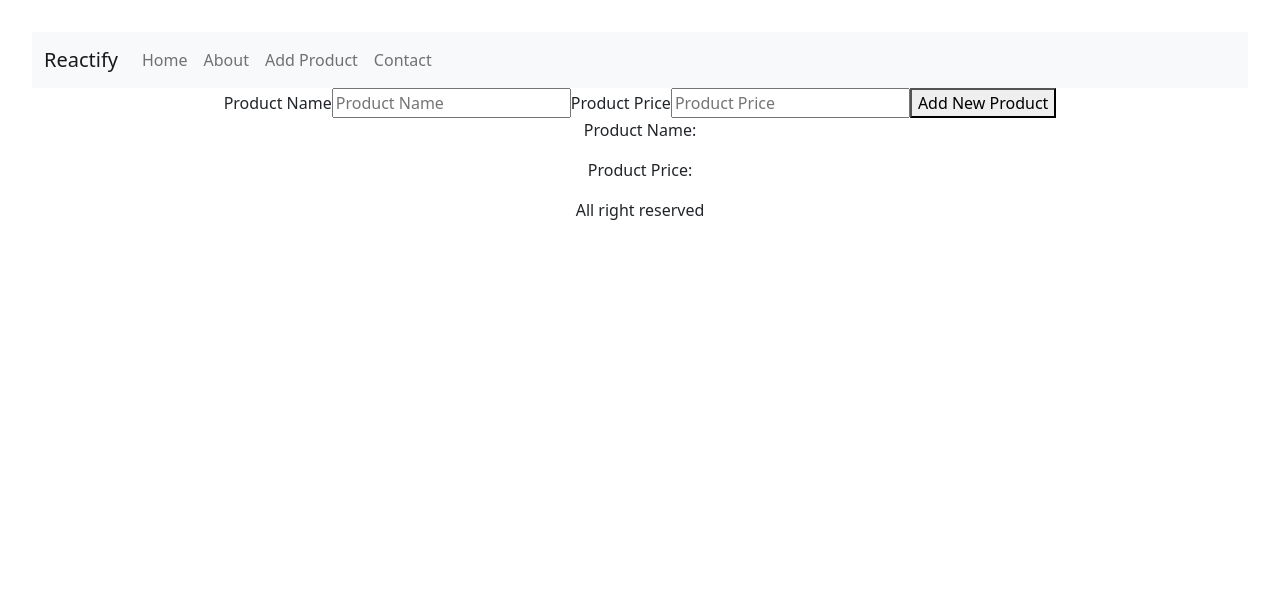
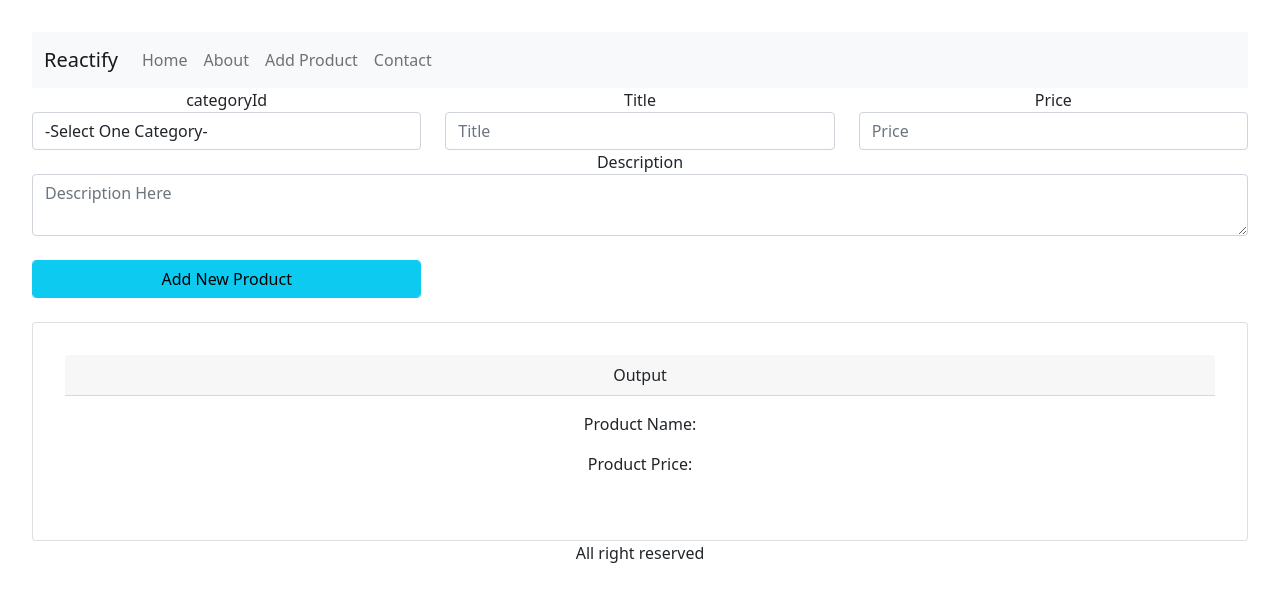
Before and after one commit to shohanean/rectify, a React (Vite) app: page /add-product in a window 1280 px wide. Shown: the top 602 px of the page. Built offline with nearby package versions, Linux system fonts and the light colour scheme.

Commit message:
product updated

```diff
--- a/src/App.jsx
+++ b/src/App.jsx
@@ -6,6 +6,7 @@ import About from "./pages/About";
 import Contact from "./pages/Contact";
 import Details from "./pages/Details";
 import AddProduct from "./pages/AddProduct";
+import NotFound from "./pages/errors/NotFound";
 import {
   createRoutesFromElements,
   createBrowserRouter,
@@ -22,6 +23,7 @@ const App = () => {
         <Route path="/about" element={<About />} />
         <Route path="/add-product" element={<AddProduct />} />
         <Route path="/contact" element={<Contact />} />
+        <Route path="*" element={<NotFound />} />
       </Route>
     )
   );
--- a/src/components/Card.jsx
+++ b/src/components/Card.jsx
@@ -1,7 +1,8 @@
-import React from 'react'
-import { Link } from "react-router-dom";
+import React from "react";
+import { Link, useLocation } from "react-router-dom";
 
-const Card = ({id,name,image}) => {
+const Card = ({ id, name, image }) => {
+  let currentPath = useLocation().pathname.split("/")[1];
   return (
     <div className="col-3 mb-2">
       <div className="card">
@@ -9,11 +10,17 @@ const Card = ({id,name,image}) => {
         <div className="card-body">
           <p>{id}</p>
           <img width={150} src={image} alt="not found" />
-          <Link className="mt-3 btn btn-sm btn-info" to={`/details/${id}`}>Details</Link>
+          {currentPath == "details" ? (
+            <span className="badge bg-info">Price Here</span>
+          ) : (
+            <Link className="mt-3 btn btn-sm btn-info" to={`/details/${id}`}>
+              Details
+            </Link>
+          )}
         </div>
       </div>
     </div>
   );
-}
+};
 
-export default Card
+export default Card;
--- a/src/pages/AddProduct.jsx
+++ b/src/pages/AddProduct.jsx
@@ -1,9 +1,14 @@
 import React, { useState } from "react";
+import axios from "axios";
 
 const AddProduct = () => {
+  const [error, setError] = useState("");
   const [inputs, setInputs] = useState({
-    productName: "",
-    productPrice: "",
+    title: "",
+    price: "",
+    description: "",
+    categoryId: 1,
+    images: ["https://fastly.picsum.photos/id/588/640/640.jpg"],
   });
   const handleChange = (event) => {
     setInputs({
@@ -13,32 +18,80 @@ const AddProduct = () => {
   };
   const handleSubmit = (event) => {
     event.preventDefault();
-    alert("Product Name: " + inputs.productName);
-    alert("Product Price: " + inputs.productPrice);
+    axios
+      .post("https://api.escuelajs.co/api/v1/products/", inputs)
+      .then(function (response) {
+        console.log(response);
+      });
+    alert("Product Added Successfully!");
   };
   return (
     <>
       <form onSubmit={handleSubmit}>
-        <label>Product Name</label>
+        <div className="row">
+          <div className="form-group col-4">
+            <label>categoryId</label>
+            <select
+              name="categoryId"
+              className="form-control"
+              onChange={handleChange}
+            >
+              <option value="">-Select One Category-</option>
+              <option value="1">Rohit</option>
+              <option value="2">Electronics</option>
+              <option value="3">Furniture</option>
+            </select>
+            <small className="text-danger">{error}</small>
+          </div>
+          <div className="form-group col-4">
+            <label>Title</label>
             <input
+              className="form-control"
               type="text"
-          name="productName"
-          value={inputs.productName}
-          placeholder="Product Name"
+              name="title"
+              value={inputs.title}
+              placeholder="Title"
               onChange={handleChange}
             />
-        <label>Product Price</label>
+            <small className="text-danger">{error}</small>
+          </div>
+          <div className="form-group col-4">
+            <label>Price</label>
             <input
+              className="form-control"
               type="number"
-          name="productPrice"
-          value={inputs.productPrice}
-          placeholder="Product Price"
+              name="price"
+              value={inputs.price}
+              placeholder="Price"
               onChange={handleChange}
             />
-        <button type="submit">Add New Product</button>
+          </div>
+          <div className="form-group col-12">
+            <label>Description</label>
+            <textarea
+              className="form-control"
+              rows="2"
+              name="description"
+              placeholder="Description Here"
+              onChange={handleChange}
+              value={inputs.description}
+            ></textarea>
+          </div>
+          <div className="form-group col-4">
+            <label>&nbsp;</label>
+            <button className="form-control btn btn-info" type="submit">
+              Add New Product
+            </button>
+          </div>
+        </div>
       </form>
+      <div className="card mt-4">
+        <div className="card-header">Output</div>
+        <div className="card-body">
           <p>Product Name: {inputs.productName}</p>
           <p>Product Price: {inputs.productPrice}</p>
+        </div>
+      </div>
     </>
   );
 };
--- a/src/pages/Details.jsx
+++ b/src/pages/Details.jsx
@@ -21,13 +21,13 @@ function Details() {
     <>
       <h1>Products of a Category</h1>
       <h5>Here Category ID Is: {id}</h5>
-      {data.map((product) => (
-          <div className="container">
-            <div className="row">
-              <Card id={product.id} name={product.title} image={product.images} />
-            </div>
-          </div>
-      ))}
+      <div className="container">
+        <div className="row">
+          {data.map((product) => (
+            <Card id={product.id} name={product.title} image={product.images} />
+          ))}
+        </div>
+      </div>
     </>
   );
 }
--- /dev/null
+++ b/src/pages/errors/NotFound.jsx
@@ -0,0 +1,12 @@
+import { Link } from "react-router-dom";
+
+export default function NotFound() {
+  return (
+    <div>
+      <h1>Oops! You seem to be lost.</h1>
+      <h1>404</h1>
+      <p>Here are some helpful links:</p>
+      <Link to="/">Home</Link>
+    </div>
+  );
+}
```
Lines whose indentation alone changed are shown as unchanged.
